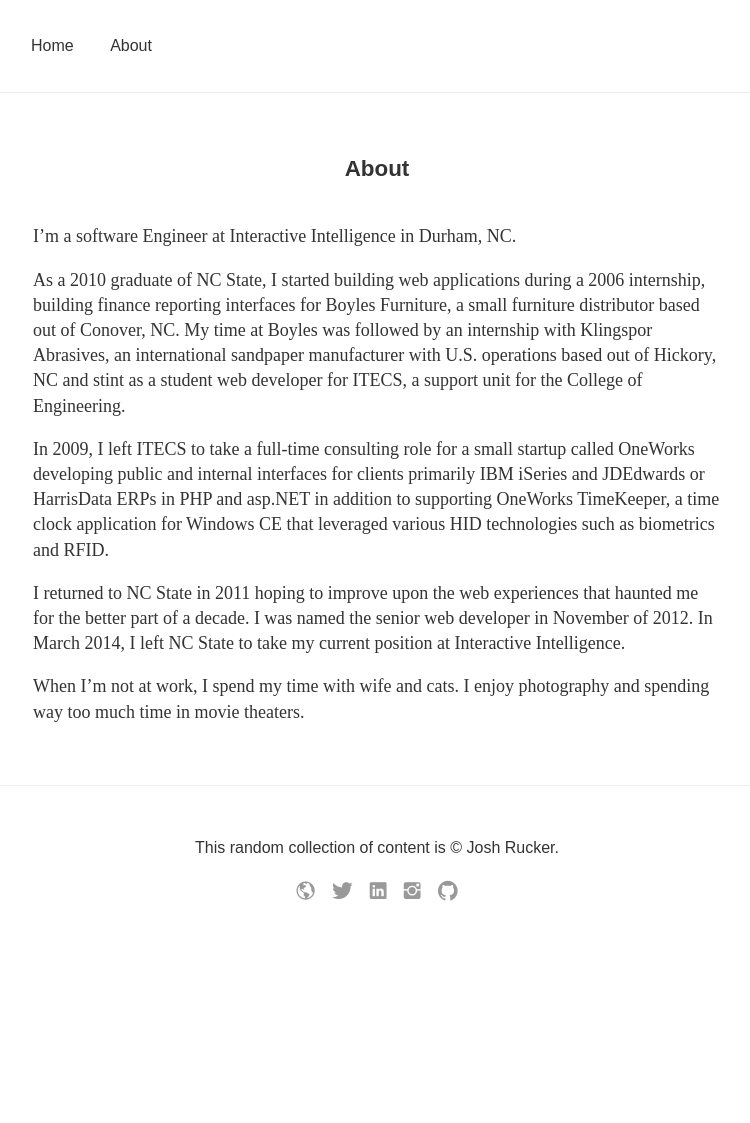
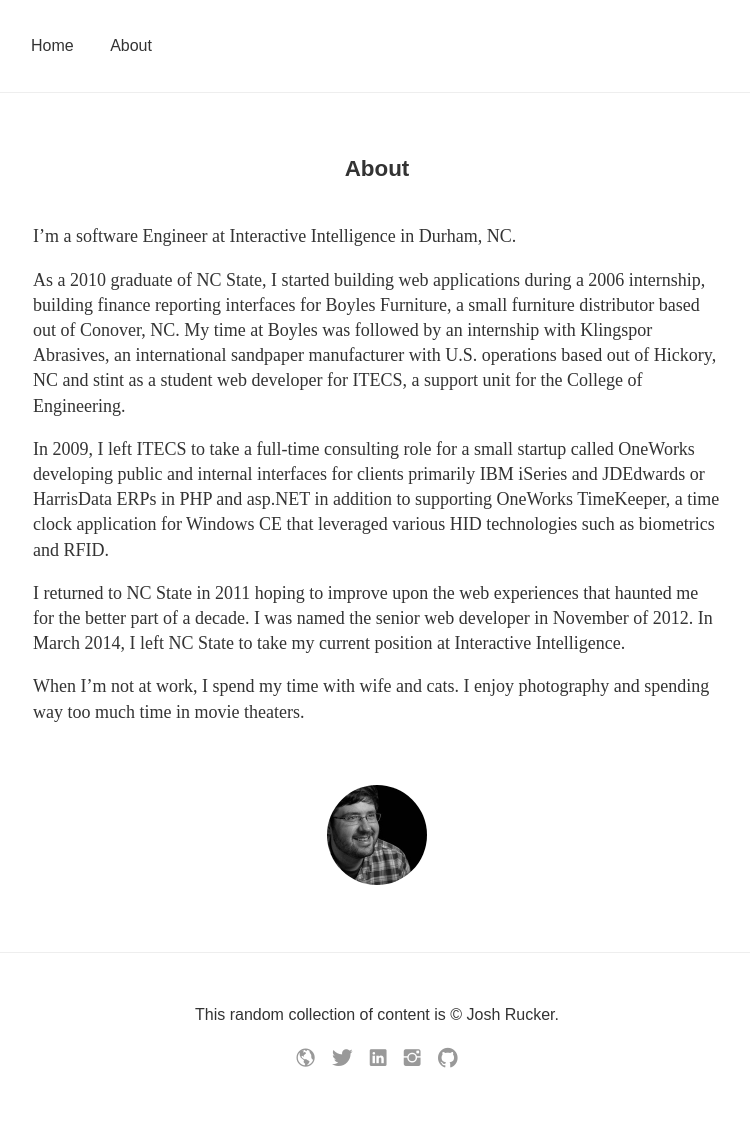
Before and after one commit to jrrucker/jrrucker.github.io, a Jekyll site: the page built from about.md, in a window 1280 px wide. Shown: the whole page, without its empty margins (263-1013 px from the left). Built offline with Jekyll 4.4.1, drawn with Linux system fonts in a browser that asks for light colours; before the commit the page ends 956 px from its top, so only the background shows below that.

Commit message:
update about content

```diff
--- a/_includes/about.html
+++ b/_includes/about.html
@@ -1,4 +1,3 @@
 <section class="about">
-    <img src="img/me.jpg" alt="me" />
-    <p>I’m a software engineer at Interactive Intelligence in Durham, NC. This site is a collection of thoughts on web development, life, and the things that happen in between. All thoughts and opinions expressed here are my own. <a href="{{ site.baseurl }}/about/">Read more about&nbsp;me&nbsp;&raquo;</a></p>
+    <p>I’m a software engineer at Interactive Intelligence in Durham, NC. This is a collection of thoughts on web development, life, and some things that happen in between. All thoughts and opinions expressed here are my own. <a href="{{ site.baseurl }}/about/">Read more about&nbsp;me&nbsp;&raquo;</a></p>
 </section>
--- a/about.md
+++ b/about.md
@@ -14,3 +14,7 @@ In 2009, I left ITECS to take a full-time consulting role for a small startup ca
 I returned to NC State in 2011 hoping to improve upon the web experiences that haunted me for the better part of a decade. I was named the senior web developer in November of 2012. In March 2014, I left NC State to take my current position at Interactive Intelligence.
 
 When I’m not at work, I spend my time with wife and cats. I enjoy photography and spending way too much time in movie theaters.
+
+<div class="about-img">
+    <img src="../img/me.jpg" alt="Me" />
+</div>
```
